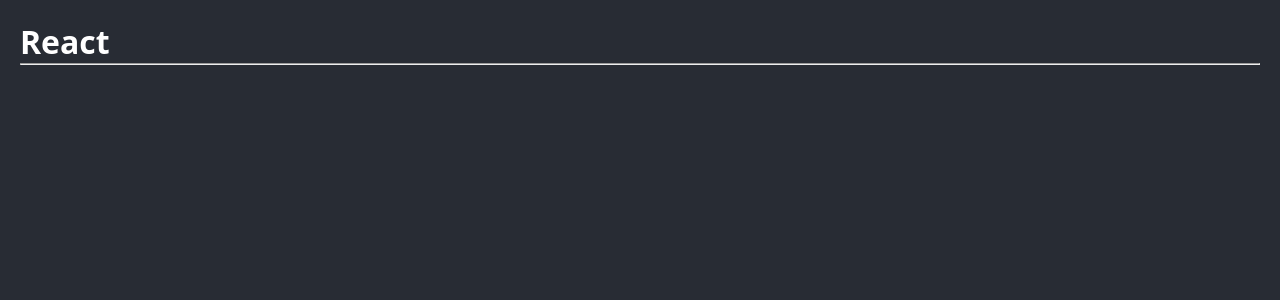
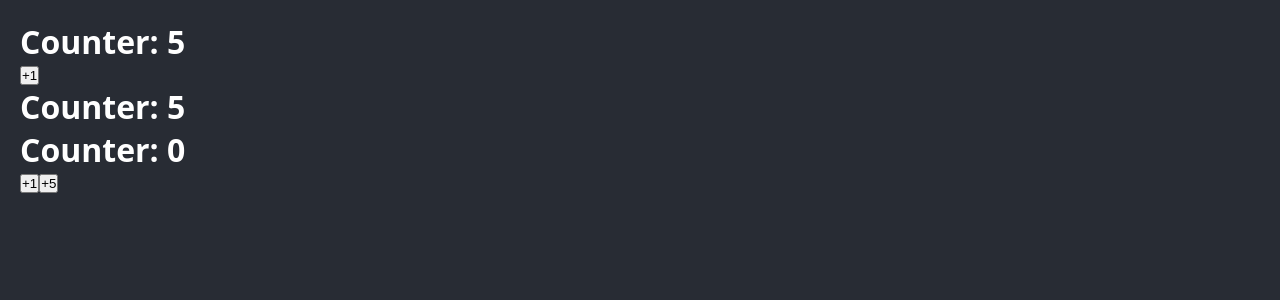
Before and after one commit to paulccuno/react-ts, a React (Vite) app: page / in a window 1280 px wide. Shown: the top 300 px of the page. Built offline with nearby package versions, Linux system fonts and the light colour scheme.

Commit message:
useState reinforcement

```diff
--- a/src/App.tsx
+++ b/src/App.tsx
@@ -1,8 +1,11 @@
+import { Counter } from './bases/Counter'
+import { CounterBy } from './bases/CounterBy'
+
 function App() {
 	return (
 		<>
-			<h1>React</h1>
-			<hr />
+			<Counter initialValue={5} />
+			<CounterBy initialValue={5} />
 		</>
 	)
 }
--- /dev/null
+++ b/src/bases/Counter.tsx
@@ -0,0 +1,18 @@
+import { useState } from 'react'
+
+interface CounterProps {
+	initialValue?: number
+}
+
+export const Counter = ({ initialValue = 0 }: CounterProps) => {
+	const [counter, setCounter] = useState(initialValue)
+
+	const handleClick = () => setCounter(prevCounter => prevCounter + 1)
+
+	return (
+		<>
+			<h1>Counter: {counter}</h1>
+			<button onClick={handleClick}>+1</button>
+		</>
+	)
+}
--- /dev/null
+++ b/src/bases/CounterBy.tsx
@@ -0,0 +1,33 @@
+import { useState } from 'react'
+
+interface CounterByProps {
+	initialValue?: number
+}
+
+interface CounterState {
+	counter: number
+	clicks: number
+}
+
+export const CounterBy = ({ initialValue = 5 }: CounterByProps) => {
+	const [{ counter, clicks }, setCounterState] = useState<CounterState>({
+		counter: initialValue,
+		clicks: 0,
+	})
+
+	const handleClick = (numberToAdd: number) => () =>
+		setCounterState(({ counter, clicks }) => ({
+			// ...prevCounter,
+			counter: counter + numberToAdd,
+			clicks: clicks + 1,
+		}))
+
+	return (
+		<>
+			<h1>Counter: {counter}</h1>
+			<h1>Counter: {clicks}</h1>
+			<button onClick={handleClick(1)}>+1</button>
+			<button onClick={handleClick(5)}>+5</button>
+		</>
+	)
+}
```
